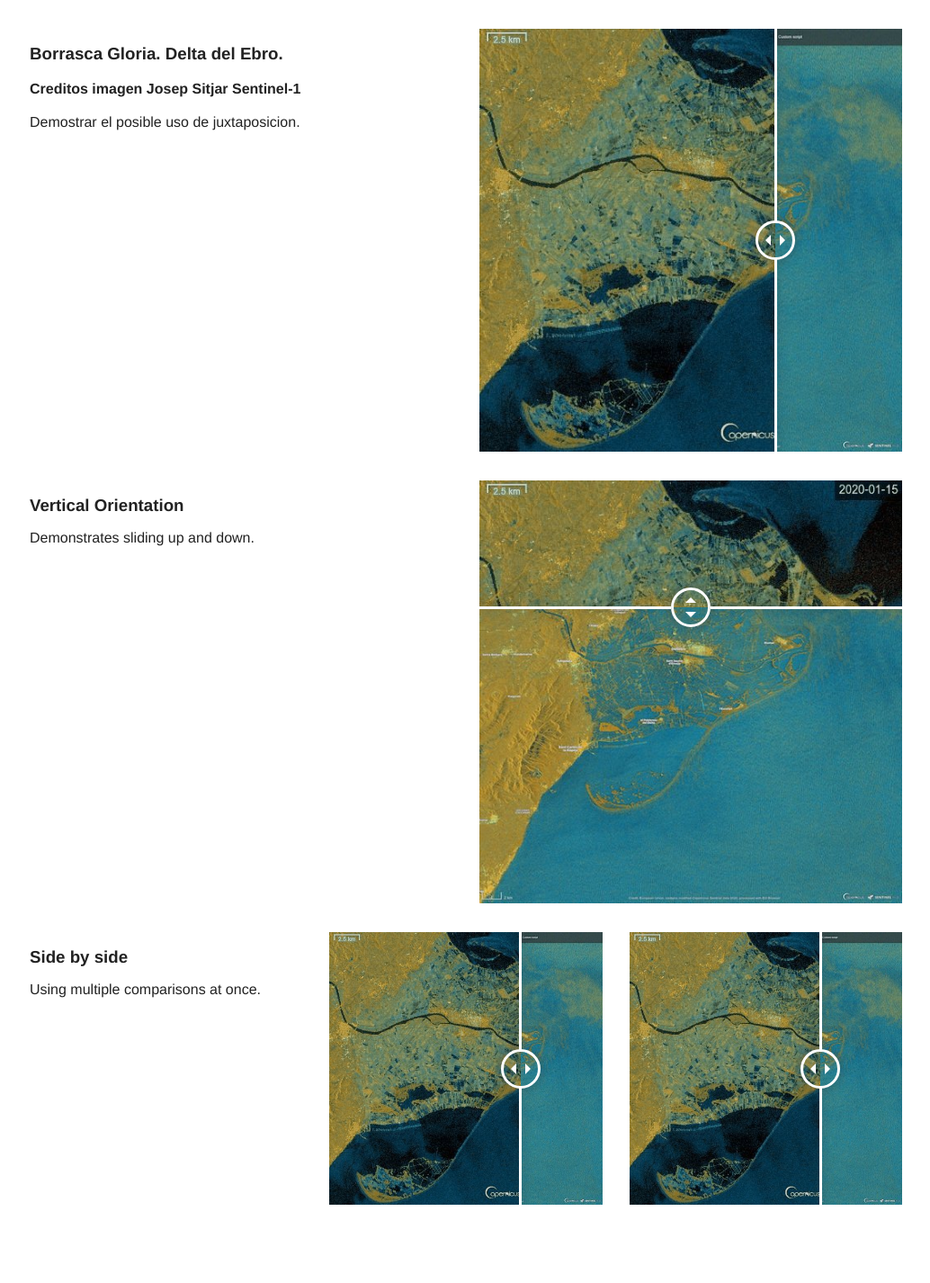
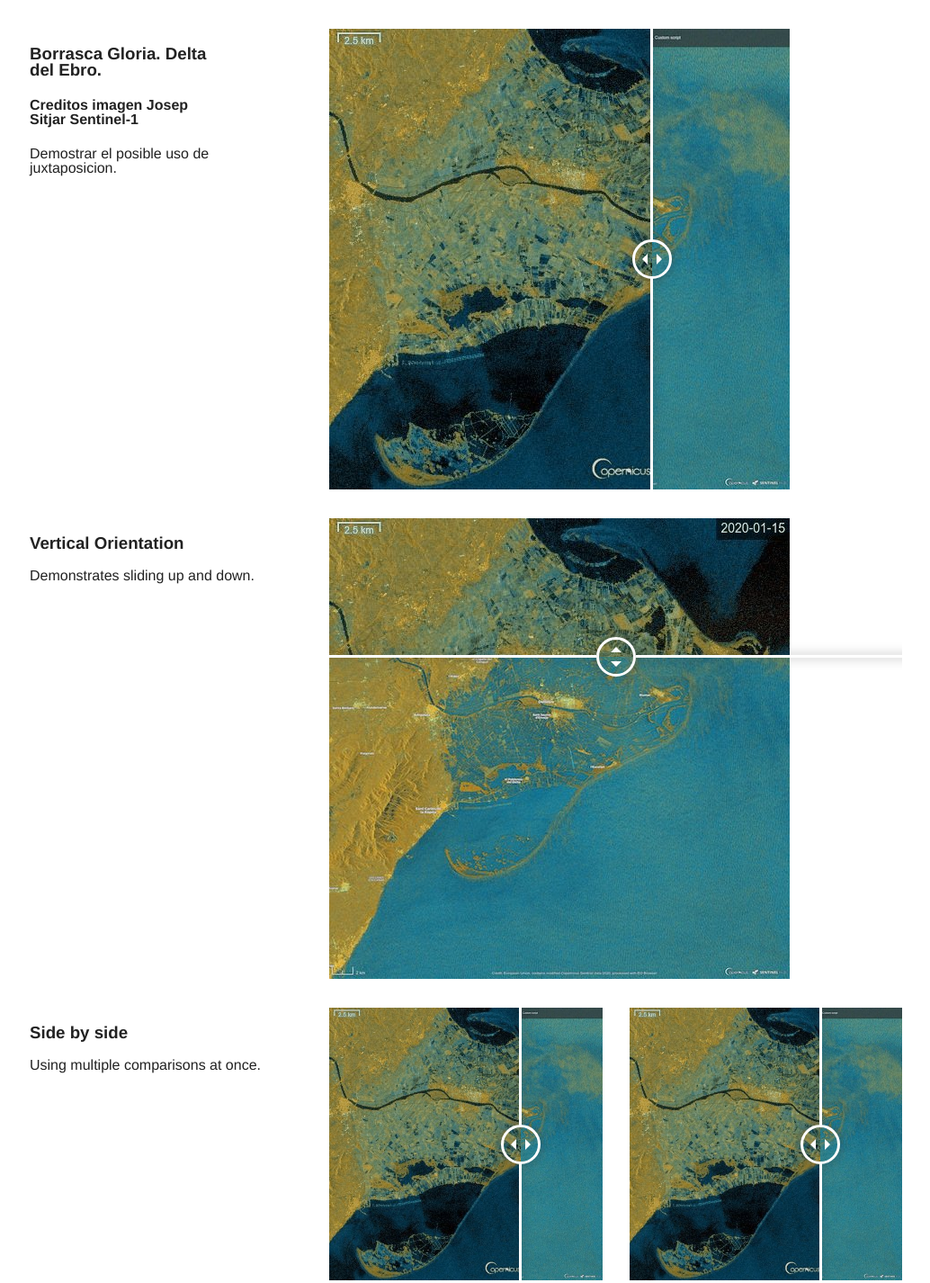
Before and after one commit to Lauraruizoliveros/juxtaposition, a website: page index.htm in a window 1280 px wide. Shown: the whole page at 90% size, without its empty margins (122-1156 px from the left). Before the commit the page ends 1371 px from the top, so only its background shows below. Drawn offline with nearby package versions, Linux system fonts and the light colour scheme; files whose address does not match are found by name.

Commit message:
Update index.htm

```diff
--- a/index.htm
+++ b/index.htm
@@ -14,13 +14,13 @@
       </div>
 
    <div class="row" style="margin-top: 2em;">
-     <div class="large-4 columns">
+     <div class="large-3 columns">
        <h3>Borrasca Gloria. Delta del Ebro.</h3>
        <h4>Creditos imagen Josep Sitjar Sentinel-1</h4>
        <p>Demostrar el posible uso de juxtaposicion.</p>
      </div>
 
-      <div class="large-6 columns">
+      <div class="large-8 columns">
         <div class="img2">
           <img src="mg2/Gloria_15_Enero.jpeg" />
           <img src="img2/Gloria_21_Enero.jpeg" />
@@ -33,7 +33,7 @@
         <h3>Vertical Orientation</h3>
         <p>Demonstrates sliding up and down.</p>
       </div>
-      <div class="large-6 columns">
+      <div class="large-8 columns">
         <div class="img2" data-orientation="vertical">
           <img src="img2/Gloria_15_Enero.jpeg" />
           <img src="img2/Gloria_21_Enero.jpeg" />
```
